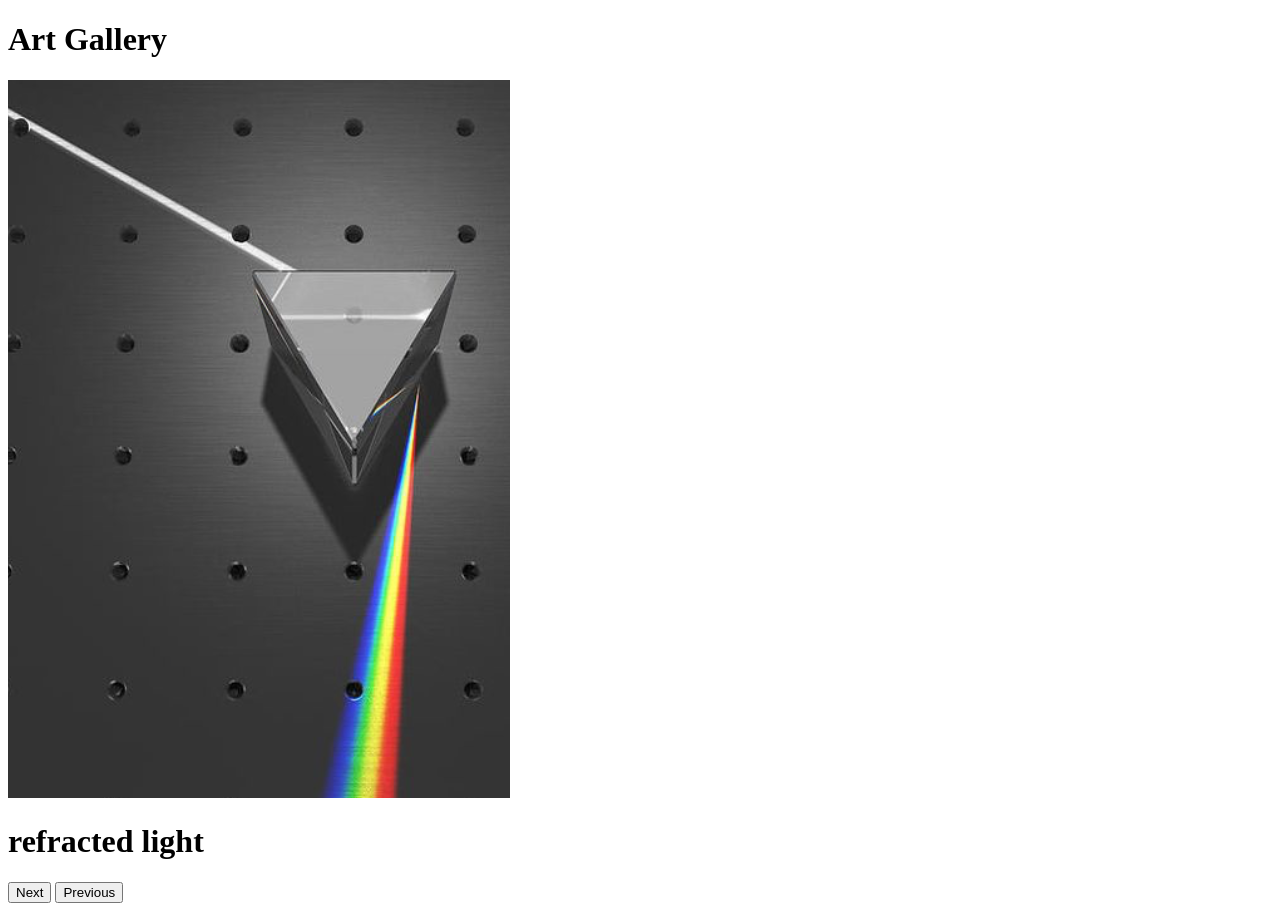
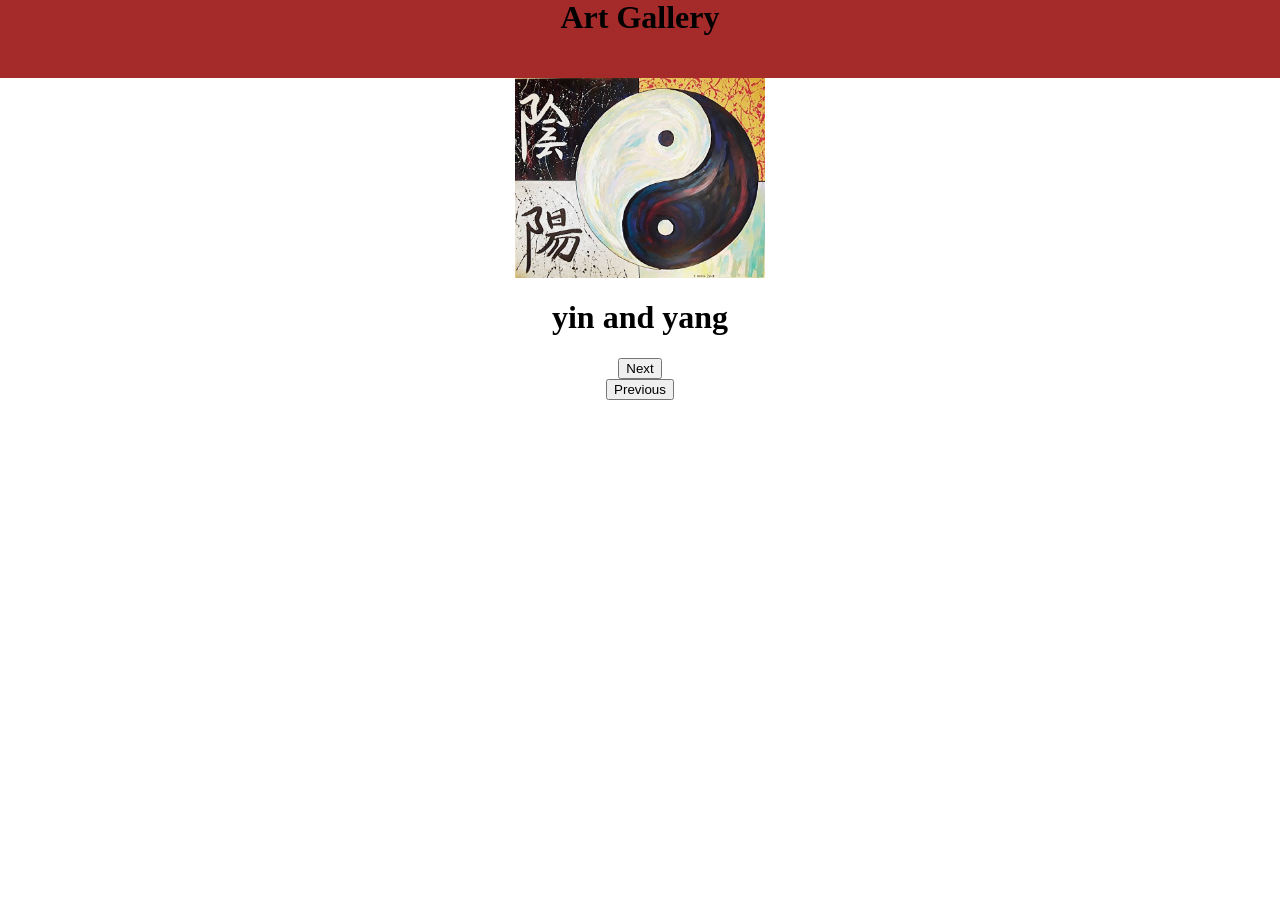
Before and after one commit to solidliquidsmokeair/artGallery, a plain HTML site: page index.html in a window 1280 px wide. After the commit the page ends 800 px from the top, so only its background shows below. Drawn offline with Linux system fonts and the light colour scheme.

Commit message:
added more images, button functionlaity

```diff
--- a/index.html
+++ b/index.html
@@ -11,19 +11,21 @@
 
     <div class="container">
 
+     <div class="header">
         <h1>Art Gallery</h1>
+    </div>
 
-            <div id="imageFrame">
+            <div class="imageFrame">
                 <img id="picture" src="images/yinYang.jpg" alt="yin yang">
             </div>
 
                 <h1 id="imageName">yin & yang</h1>
 
-            </div>
-            <button id="nextButton">Next</button>
-            <button id="prevButton">Previous</button>
 
+            <button class="nextOne">Next</button>
+            <button class="lastOne">Previous</button>
 
+    </div>
 
 </body>
 <script type="text/javascript" src="index.js"></script>
--- a/index.js
+++ b/index.js
@@ -2,49 +2,78 @@
 const images = [
     {
     id: 1,
-    name: 'yin and yang',
-    image: 'images/yinYang.jpg'
+    title: 'yin and yang',
+    img: 'images/yinYang.jpg'
 },
 {
     id: 2,
-    name: 'mobius strip',
-    image: 'images/mobiusStrip.jpg'
+    title: 'mobius strip',
+    img: 'images/mobiusStrip.jpg'
 },
 {
     id: 3,
-    name: 'refracted light',
-    image: 'images/refractedLight.png'
+    title: 'refracted light',
+    img: 'images/refractedLight.png'
+},
+{
+    id: 4,
+    title: 'ordo ab chao',
+    img: 'images/ordoAbChao.gif'
+},
+{
+    id: 5,
+    title: 'dr strangelove',
+    img: 'images/FOaB.gif'
+},
+{
+    id: 6,
+    title: 'EARTH!',
+    img: 'images/blueMarble.jpg'
 },
 ]
 
 const activeImage = document.querySelector('#picture')
 const imageName = document.querySelector("#imageName")
 
-const nextBtn = document.querySelector('#nextButton')
-const prevBtn = document.querySelector('#prevButton')
+const nextBtn = document.querySelector('.nextOne')
+const prevBtn = document.querySelector('.lastOne')
 
 
-let show = 2
+let show = 0
 
 //load initial item
 
 window.addEventListener('DOMContentLoaded', function(){
-    showPerson(show)
+    showPerson()
 
 })
 
 //show person based on item
 
-function showPerson(person){
-    const item = images[person]
-    imageName.innerText = item.name
-    activeImage.src = item.image
+function showPerson(){
+    // var item = images[person]
+    imageName.innerText = images[show].title
+    activeImage.src = images[show].img
+    // console.log(item.img)
 }
 
 //prev and next buttons
 
 nextBtn.addEventListener('click', function(){
-    console.log('yopyo')
-    show++
+    if (show == 5){
+        show = 5
+    } else {
+        show ++
+    }
     showPerson()
 })
+
+prevBtn.addEventListener('click', function(){
+    if (show == 0){
+        show == 0
+    } else {
+        show --
+    }
+
+    showPerson()
+})
--- a/main.css
+++ b/main.css
@@ -1,10 +1,31 @@
+body{
+    margin: 0;
+}
+
+.container{
+    margin-top: -22px;
+    display: flex;
+    justify-content: center;
+    align-items: center;
+    flex-direction: column;
+}
+
 .imageFrame {
-    height: 300px;
-    width: 300px;
+    max-height: 200px;
+    max-width: auto;
 
 }
 
-.picture {
-    max-width: 100%;
-    max-height: 100%;
+#picture {
+    max-height: 200px;
+    max-height: 200px;
 }
+
+.header {
+    /* margin-top: -10px; */
+    display: flex;
+    width: 100%;
+    height: 100px;
+    background-color: brown;
+    justify-content: center;
+}
```
Also changed, not shown: images/FOaB.gif (added), images/blueMarble.jpg (added), images/ordoAbChao.gif (added), 2 other files.
